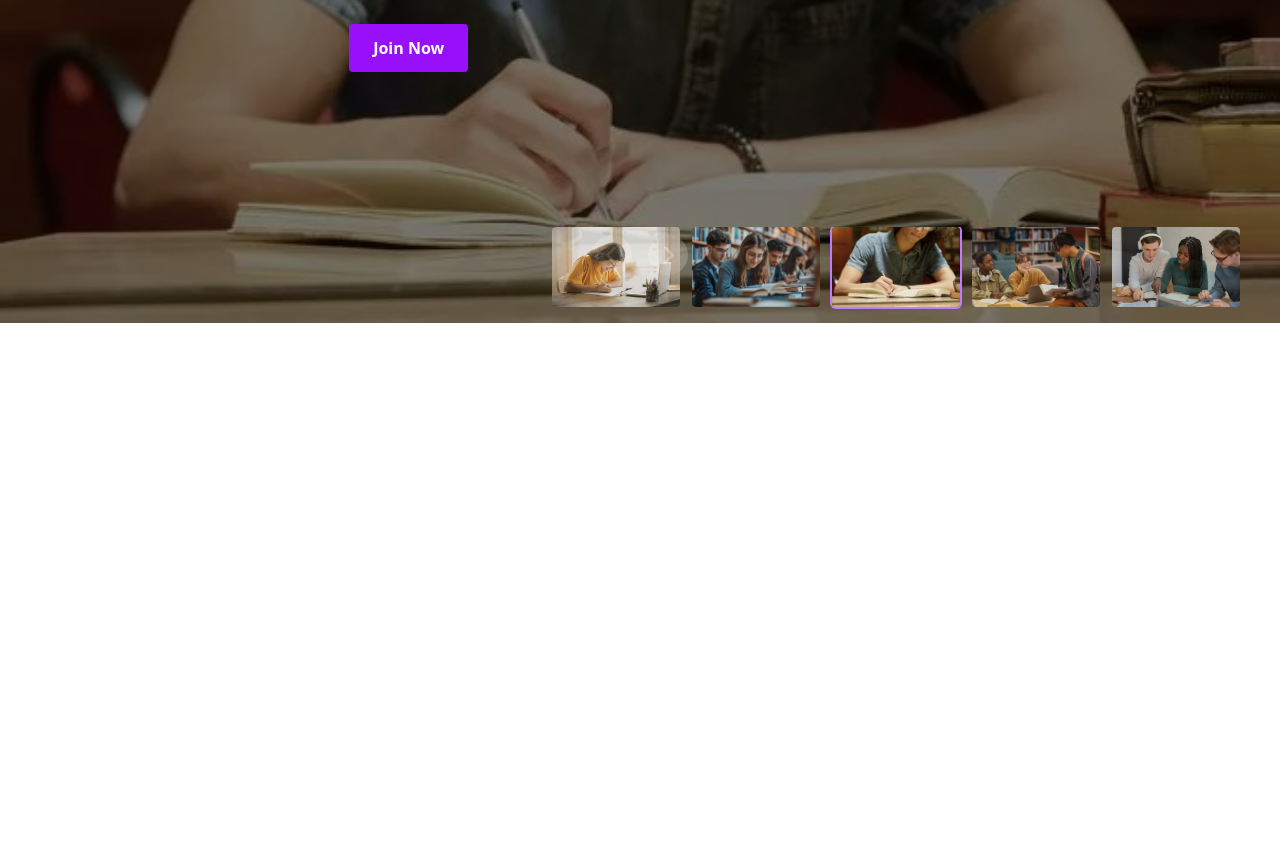
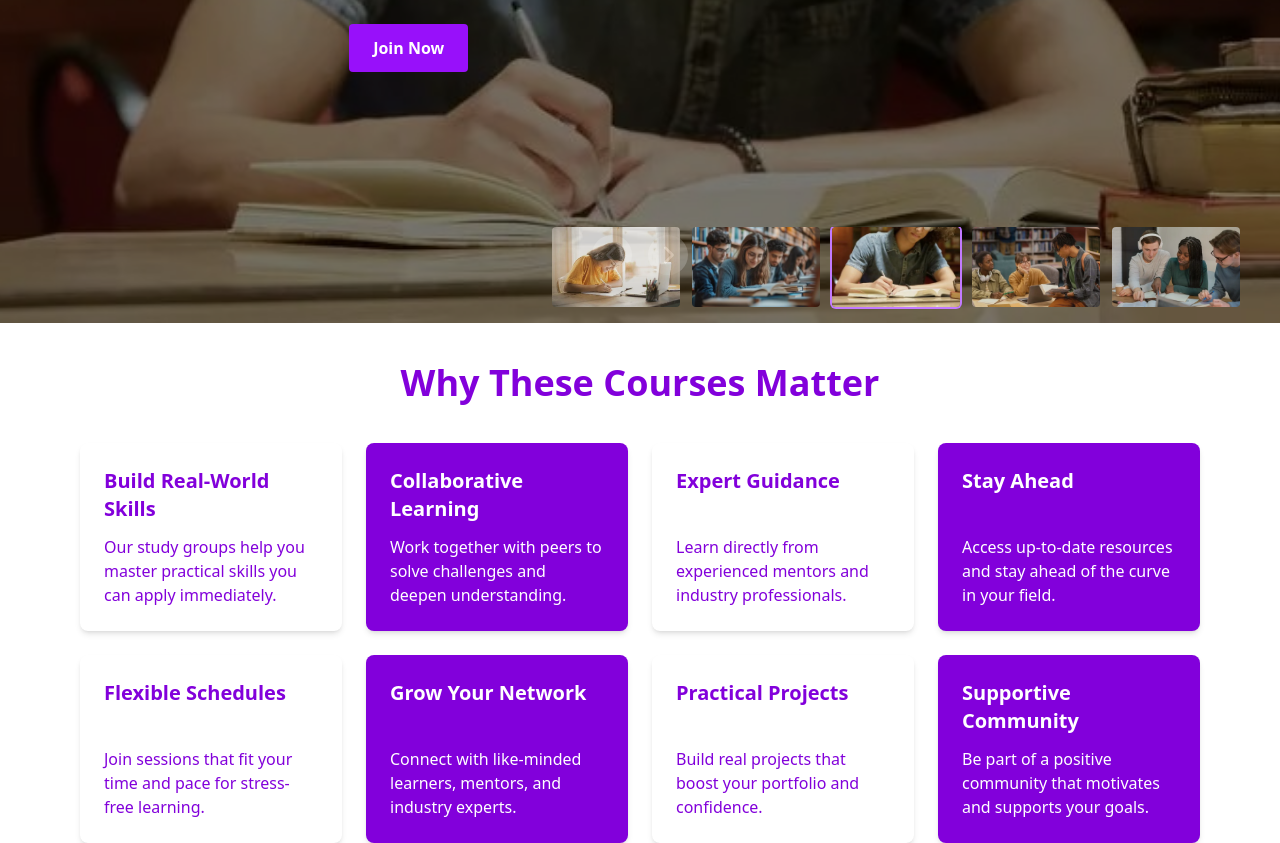
Before and after one commit to Sumyta-Bentey-Habib/Studify, a React (Vite) app: page / in a window 1280 px wide. Shown: the part 422-1265 px from the top of the page. Before the commit the page ends 800 px from the top, so only its background shows below. Built offline with nearby package versions, Linux system fonts and the light colour scheme; no server answers.

Commit message:
importance

```diff
--- /dev/null
+++ b/src/components/ImportentCourses.jsx
@@ -0,0 +1,69 @@
+import React from 'react';
+import Container from "../shared/Container";
+const ImportentCourses = () => {
+  const courseHighlights = [
+    {
+      title: 'Build Real-World Skills',
+      description: 'Our study groups help you master practical skills you can apply immediately.',
+    },
+    {
+      title: 'Collaborative Learning',
+      description: 'Work together with peers to solve challenges and deepen understanding.',
+    },
+    {
+      title: 'Expert Guidance',
+      description: 'Learn directly from experienced mentors and industry professionals.',
+    },
+    {
+      title: 'Stay Ahead',
+      description: 'Access up-to-date resources and stay ahead of the curve in your field.',
+    },
+    {
+      title: 'Flexible Schedules',
+      description: 'Join sessions that fit your time and pace for stress-free learning.',
+    },
+    {
+      title: 'Grow Your Network',
+      description: 'Connect with like-minded learners, mentors, and industry experts.',
+    },
+    {
+      title: 'Practical Projects',
+      description: 'Build real projects that boost your portfolio and confidence.',
+    },
+    {
+      title: 'Supportive Community',
+      description: 'Be part of a positive community that motivates and supports your goals.',
+    },
+  ];
+
+  return (
+    <Container>
+        <div>
+      <h2 className="mt-10 mb-10 text-3xl font-bold text-center text-purple-700 sm:text-4xl">
+        Why These Courses Matter
+      </h2>
+      <div className="grid grid-cols-1 gap-6 sm:grid-cols-2 md:grid-cols-3 lg:grid-cols-4">
+        {courseHighlights.map((item, index) => (
+          <div
+            key={index}
+            className={`flex flex-col justify-between rounded-lg p-6 shadow-md transition-colors duration-300 ${
+              index % 2 === 0
+                ? 'bg-white text-purple-700'
+                : 'bg-purple-700 text-white'
+            }`}
+          >
+            <h3 className="mb-3 text-lg font-semibold md:text-xl">
+              {item.title}
+            </h3>
+            <p className="text-sm md:text-base">{item.description}</p>
+          </div>
+        ))}
+      </div>
+    </div>
+    </Container>
+
+
+  );
+};
+
+export default ImportentCourses;
--- a/src/pages/Home.jsx
+++ b/src/pages/Home.jsx
@@ -1,10 +1,13 @@
 import React from 'react';
 import Carousel from '../components/Carousel';
+import ImportentCourses from '../components/ImportentCourses';
 
 const Home = () => {
     return (
         <div>
             <Carousel></Carousel>
+            <ImportentCourses></ImportentCourses>
+
         </div>
     );
 };
```
